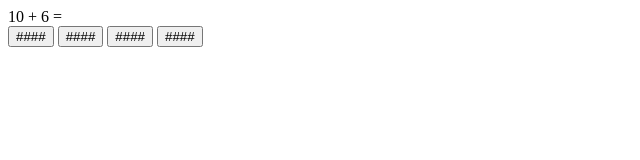
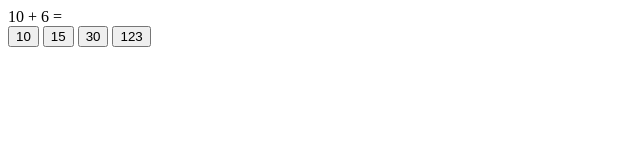
Before and after one commit to AhmedAtt/NFS, a plain HTML site: page game.html in a window 1280 px wide. Shown: the whole page, without its empty margins (0-640 px from the left). Drawn offline with Linux system fonts and the light colour scheme.

Commit message:
changing button Values

```diff
--- a/game.html
+++ b/game.html
@@ -16,10 +16,10 @@
         <label id="lbl_op2">Test</label>
         <label id="lbl_equalSign">=</label><br>
 
-        <button type="button" name="button" id="btn_choice1">####</button>
-        <button type="button" name="button" id="btn_choice2">####</button>
-        <button type="button" name="button" id="btn_choice3">####</button>
-        <button type="button" name="button" id="btn_chooice4">####</button>
+        <button type="button" name="button" id="btn_choice1">10</button>
+        <button type="button" name="button" id="btn_choice2">15</button>
+        <button type="button" name="button" id="btn_choice3">30</button>
+        <button type="button" name="button" id="btn_chooice4">123</button>
 
     </form>
     <script type="text/javascript">
```
